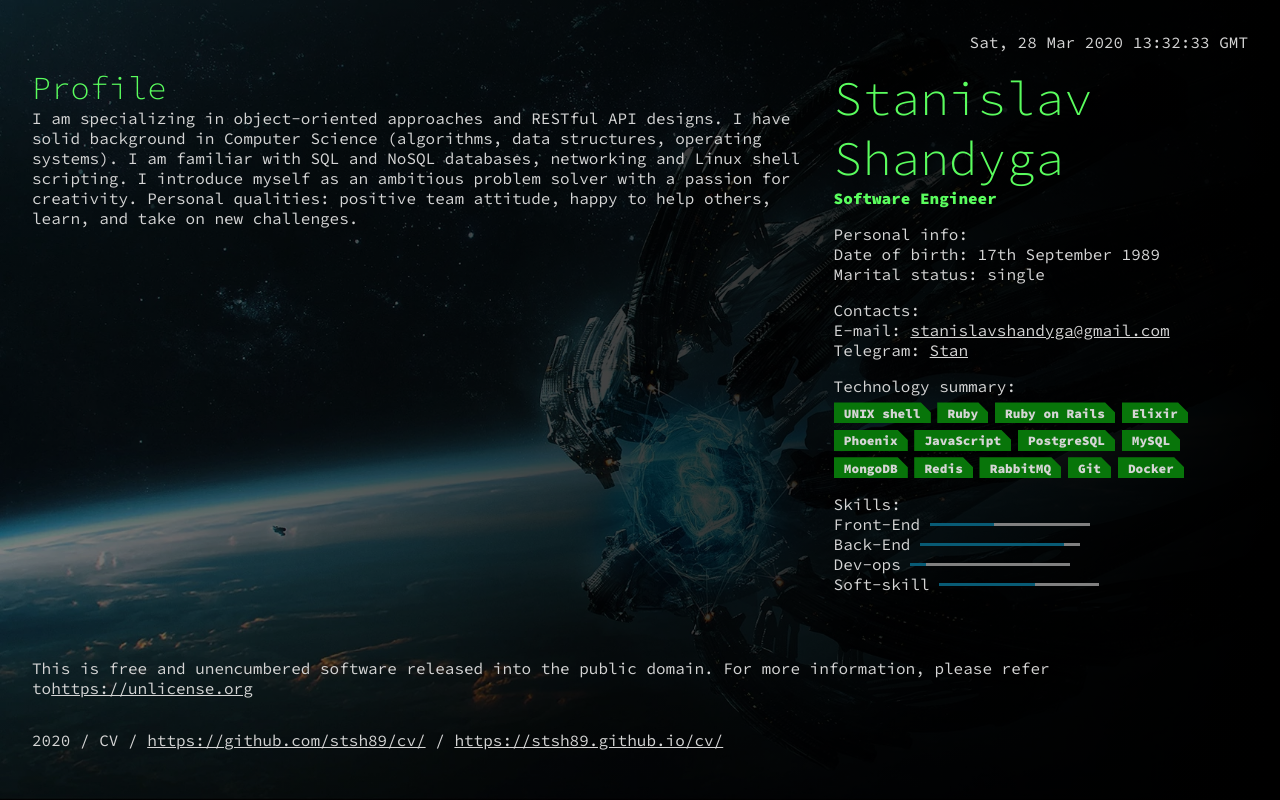
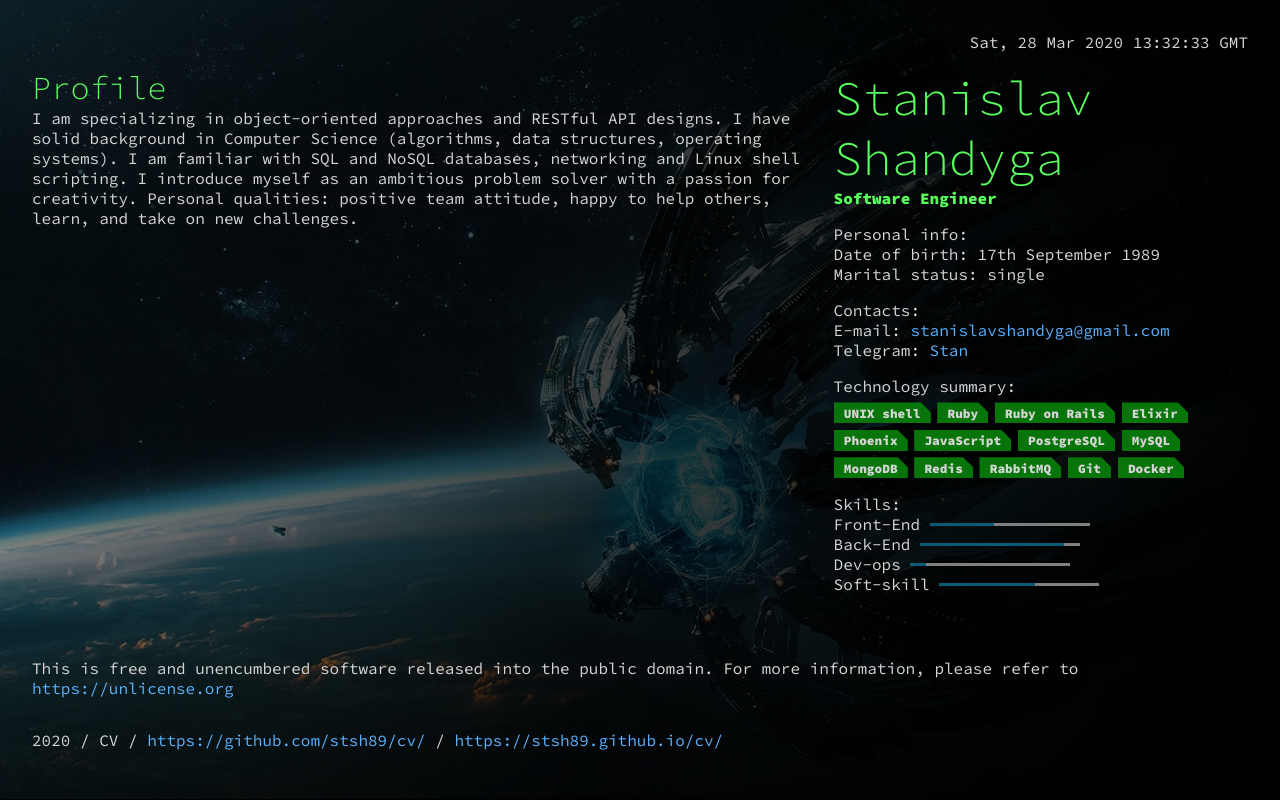
Before and after one commit to stsh89/cv, a React app: page / in a window 1280 px wide. Built offline with nearby package versions, Linux system fonts and the light colour scheme; the HTML template or start-up script is replaced by a standard one.

Commit message:
Update link styles

```diff
--- a/src/components/homepage/footer.tsx
+++ b/src/components/homepage/footer.tsx
@@ -5,8 +5,7 @@ export default function Footer():JSX.Element {
     <div className="homepage-footer">
       <p className="homepage-footer__text">
         This is free and unencumbered software released into the public domain.
-        For more information, please refer to
-        <a className="homepage-link" href="https://unlicense.org">https://unlicense.org</a>
+        For more information, please refer to <a className="homepage-link" href="https://unlicense.org">https://unlicense.org</a>
       </p>
       <p className="homepage-footer__text">
         2020
--- a/src/styles/components/homepage/link.scss
+++ b/src/styles/components/homepage/link.scss
@@ -1,3 +1,8 @@
 @include n($homepage, "link") {
-  color: inherit;
+  text-decoration: none;
+  color: $homepage-sub-color;
+
+  &:hover {
+    color: $homepage-sub-dark-color;
+  }
 }
```
